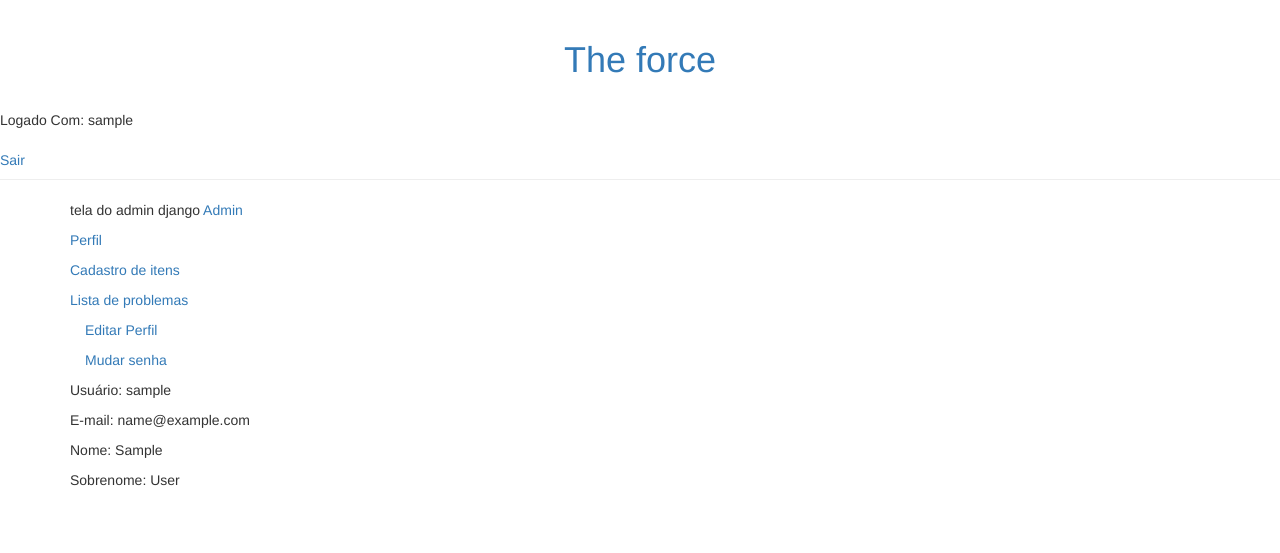
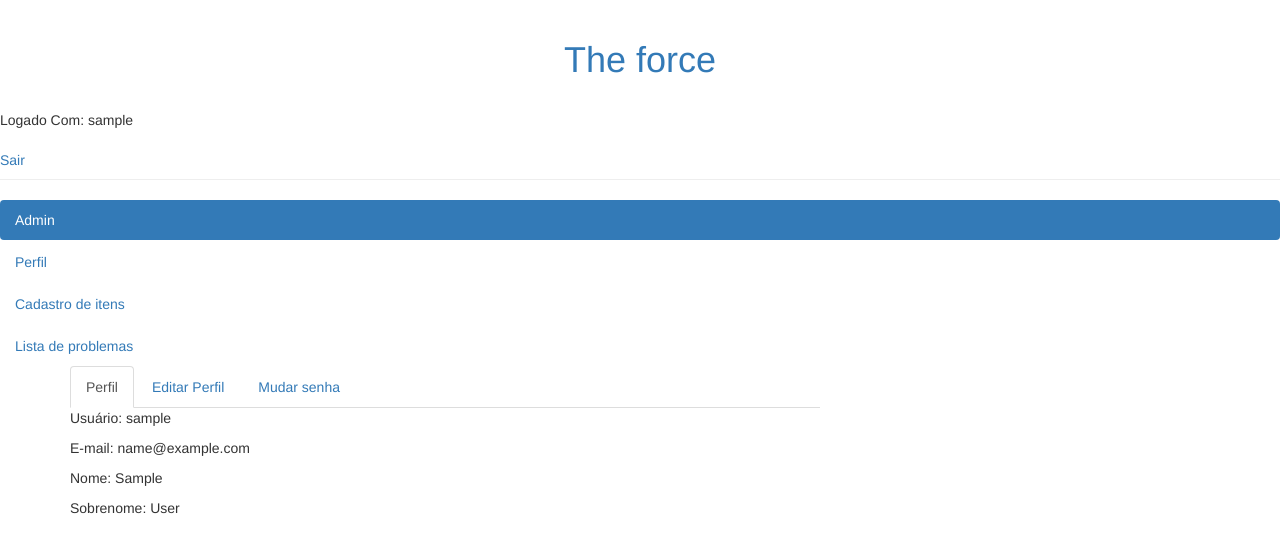
Before and after one commit to arturfarias/In-a-Galaxy-Far-Far-Away, a Django app: page /central/perfil/ in a window 1280 px wide. Shown: the top 553 px of the page. Run offline with Django 3.2, Linux system fonts and the light colour scheme; the visitor is signed in with stand-in values (Sample User, id 1); some libraries are stand-ins or nearby versions.

Commit message:
Adorei o bootstrap

```diff
--- a/login/templates/base.html
+++ b/login/templates/base.html
@@ -4,8 +4,6 @@
     <meta charset="utf-8">
     <title>The Force </title>
     <link rel="stylesheet" href="//maxcdn.bootstrapcdn.com/bootstrap/3.2.0/css/bootstrap.min.css">
-    <link rel="stylesheet" href="//maxcdn.bootstrapcdn.com/bootstrap/3.2.0/css/bootstrap-theme.min.css">
-    <link href='//fonts.googleapis.com/css?family=Lobster&subset=latin,latin-ext' rel='stylesheet' type='text/css'>
     <link rel="stylesheet" href="{% static 'css/style.css' %}">
   </head>
   <body>
@@ -16,14 +14,14 @@
             <br><a href={%url 'logout'%}>Sair</a></br>
       </div>
 
-      <div class="container">
+      <ul class="nav nav-pills nav-stacked">
         {% if user.is_staff %}
-          <p> tela do admin django <a href="/admin">Admin</a></p>
+          <li role="presentation" class="active"><a href="/admin">Admin</a></li>
         {% endif %}
-        <p> <a href="{% url 'perfil' %}"> Perfil </a></p>
-        <p> <a href=""> Cadastro de itens </a></p>
-        <p> <a href=""> Lista de problemas </a></p>
-      </div>
+        <li role="presentation"><a href="{% url 'perfil' %}"> Perfil </a></li>
+        <li role="presentation"><a href=""> Cadastro de itens </a></li>
+        <li role="presentation"><a href=""> Lista de problemas </a></li>
+      </ul>
 
       <div class="content container">
           <div class="row">
--- a/login/templates/perfil.html
+++ b/login/templates/perfil.html
@@ -2,11 +2,12 @@
 
 {% block content %}
 
-<div class="container">
+<ul class="nav nav-tabs">
+  <li role="presentation" class="active"><a href="{% url 'perfil' %}"> Perfil </a></li>
+  <li role="presentation"><a href="{% url 'editar' %}"> Editar Perfil </a></li>
+  <li role="presentation"><a href="{% url 'trocarsenha' %}"> Mudar senha </a></li>
+</ul>
 
-  <p>  <a href="{% url 'editar' %}"> Editar Perfil </a></p>
-  <p>  <a href="{% url 'trocarsenha' %}"> Mudar senha </a></p>
-</div>
 
 <div class="Conteudo_perfil">
   {% block Perfil_content %}
```
Also changed, not shown: login/templates/index.html (+9 -2 lines).
